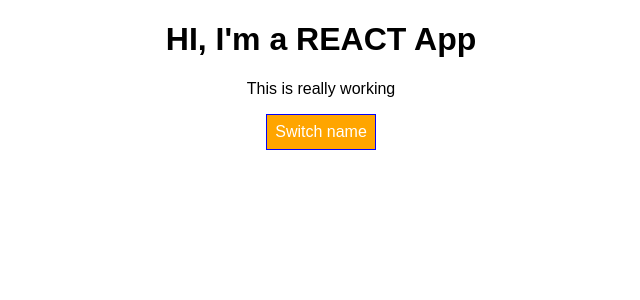
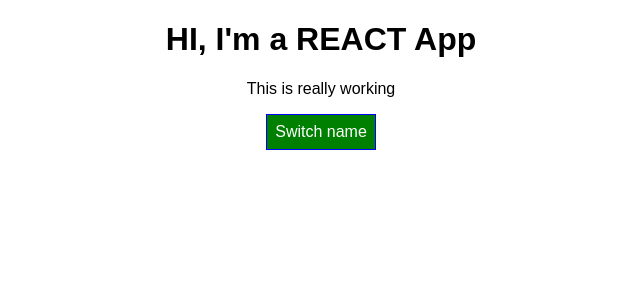
Before and after one commit to juadel/burgerbuilder-react, a React (Create React App) app: page / in a window 1280 px wide. Shown: the top 300 px of the page, without its empty margins (319-959 px from the left). Built offline with nearby package versions, Linux system fonts and the light colour scheme.

Commit message:
aplying changes

```diff
--- a/src/App.js
+++ b/src/App.js
@@ -1,7 +1,21 @@
 import React, { Component } from 'react';
 import './App.css';
 import Person from './Person/Person';
+import styled from 'styled-components';
 //import Radium, {StyleRoot} from 'radium';
+
+const StyledButton = styled.button`
+  background-color: ${props => props.alt ? 'red' : 'green'};
+  color: white;
+  font: inherit;
+  border: 1px solid blue;
+  padding: 8px;
+  cursor: pointer;
+
+  &:hover {
+    background-color: ${props => props.alt ? 'salmon' : 'lightgreen'};
+    color: black
+  }`;
 
 class App extends Component {
 
@@ -58,18 +72,18 @@
   }
 
   render() {
-    const style = {
-      backgroundColor: 'orange',
-      color: 'white',
-      font: 'inherit',
-      border: '1px solid blue',
-      padding: '8px',
-      cursor: 'pointer',
-      ':hover':{
-        backgroundColor: 'lightgreen',
-        color: 'black'
-      }
-    };
+    // const style = {
+    //   backgroundColor: 'orange',
+    //   color: 'white',
+    //   font: 'inherit',
+    //   border: '1px solid blue',
+    //   padding: '8px',
+    //   cursor: 'pointer',
+    //   ':hover':{
+    //     backgroundColor: 'lightgreen',
+    //     color: 'black'
+    //   }
+    // };
     let persons = null;
 
     if (this.state.showPersons){
@@ -86,11 +100,11 @@
 
           </div>
       );
-      style.backgroundColor = 'black';
-      style[':hover']={
-        backgroundColor: 'red',
-        color: 'orange'
-      }
+      // style.backgroundColor = 'black';
+      // style[':hover']={
+      //   backgroundColor: 'red',
+      //   color: 'orange'
+      // }
     }
     let classes =[];
     if (this.state.persons.length <=2){
@@ -107,9 +121,9 @@
         <h1>HI, I'm a REACT App</h1>
         <p className={classes.join(' ')}> This is really working</p>
 
-        <button
-          style={style}
-          onClick= {this.togglePersonHandler}>Switch name</button>
+        <StyledButton alt={this.state.showPersons}
+          onClick= {this.togglePersonHandler}>Switch name
+        </StyledButton>
           {persons}
 
 
```
